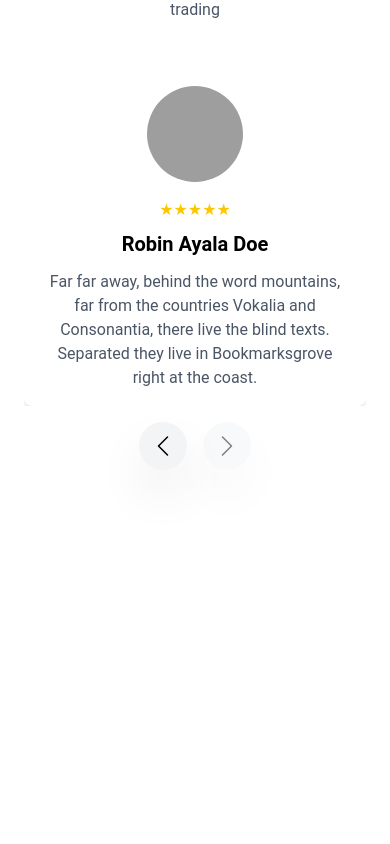
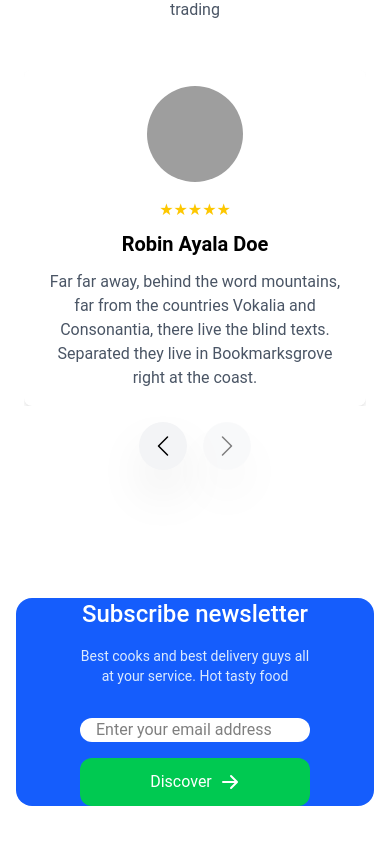
Before and after one commit to samirzjadhav/react-landing-page, a React (Vite) app: page / in a window 390 px wide. Shown: the part 7539-8383 px from the top of the page. Before the commit the page ends 8073 px from the top, so only its background shows below. Built offline with nearby package versions, Linux system fonts and the light colour scheme; grey boxes are pictures that could not be loaded.

Commit message:
feat: added newsletter section on it

```diff
--- a/src/App.jsx
+++ b/src/App.jsx
@@ -9,6 +9,7 @@
 import PricingSection from "./components/PricingSection";
 import ServicesSection from "./components/ServicesSection";
 import TestimonialSection from "./components/TestimonialSection";
+import NewsletterSection from "./components/NewsletterSection";
 
 function App() {
   return (
@@ -25,6 +26,7 @@
         <PricingSection />
         <ServicesSection />
         <TestimonialSection />
+        <NewsletterSection />
       </div>
     </main>
   );
--- /dev/null
+++ b/src/components/NewsletterSection.jsx
@@ -0,0 +1,47 @@
+import React from "react";
+import { HiArrowRight } from "react-icons/hi";
+
+const NewsletterSection = () => {
+  return (
+    <section className="container mx-auto px-4 sm:px-6 lg:px-8 py-16">
+      <div className="bg-blue-600 rounded-2xl overflow-hidden">
+        <div className="relative md:px-16 px-16 px-6 md:py-24">
+          <div className="absolute top-0 right-0 w-1/2 h-full bg-blue-700 clip-path-slant hidden md:block"></div>
+          <div className="relative flex flex-col lg:flex-row items-center justify-between gap-8 lg:gap-12">
+            {/* left content */}
+            <div className="text-white max-w-lg text-center md:text-left">
+              <h2 className="text-2xl sm:text-3xl lg:text-4xl font-medium mb-4">
+                Subscribe newsletter
+              </h2>
+              <p className="text-blue-100 text-sm sm:text-base">
+                Best cooks and best delivery guys all at your service. Hot tasty
+                food
+              </p>
+            </div>
+            {/* right content */}
+            <div className="flex flex-col sm:flex-row gap-4 sm:gap-0">
+              <input
+                type="email"
+                placeholder="Enter your email address"
+                className="w-full bg-white sm:w-auto md:w-80 px-4 sm:px-6 sm:py-4 rounded-xl sm:rounded-l-xl sm:rounded-r-none focus:outline-none"
+              />
+              <button className="w-full sm:w-auto cursor-pointer bg-green-500 text-white px-6 sm:px-8 py-3 sm:py-4 rounded-xl sm:rounded-l-none sm:rounded-r-xl hover:bg-green-600 transition-colors flex items-center justify-center sm:justify-start gap-2">
+                <span>Discover</span>
+                <HiArrowRight className="size-5" />
+              </button>
+            </div>
+          </div>
+        </div>
+      </div>
+      <style>
+        {`
+          .clip-path-slant {
+            clip-path: polygon(20% 0%, 100% 0%, 100% 100%, 0% 100%);
+          }
+        `}
+      </style>
+    </section>
+  );
+};
+
+export default NewsletterSection;
```
